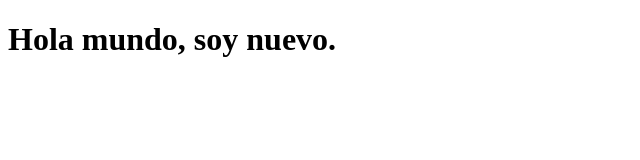
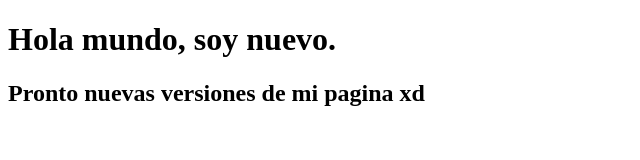
Before and after one commit to flatjose01/Demo, a plain HTML site: page index.html in a window 1280 px wide. Shown: the whole page, without its empty margins (0-640 px from the left). Drawn offline with Linux system fonts and the light colour scheme.

Commit message:
Se comentó informando que se hio algunos cambios, y esta en la version 0.0.1. Mas un comentario el cual es "Hola mundo, soy nuevo". uytREW

```diff
--- a/index.html
+++ b/index.html
@@ -7,5 +7,6 @@
 </head>
 <body>
 <h1>Hola mundo, soy nuevo.</h1>
+<h2>Pronto nuevas versiones de mi pagina xd</h2>
 </body>
 </html>
```
